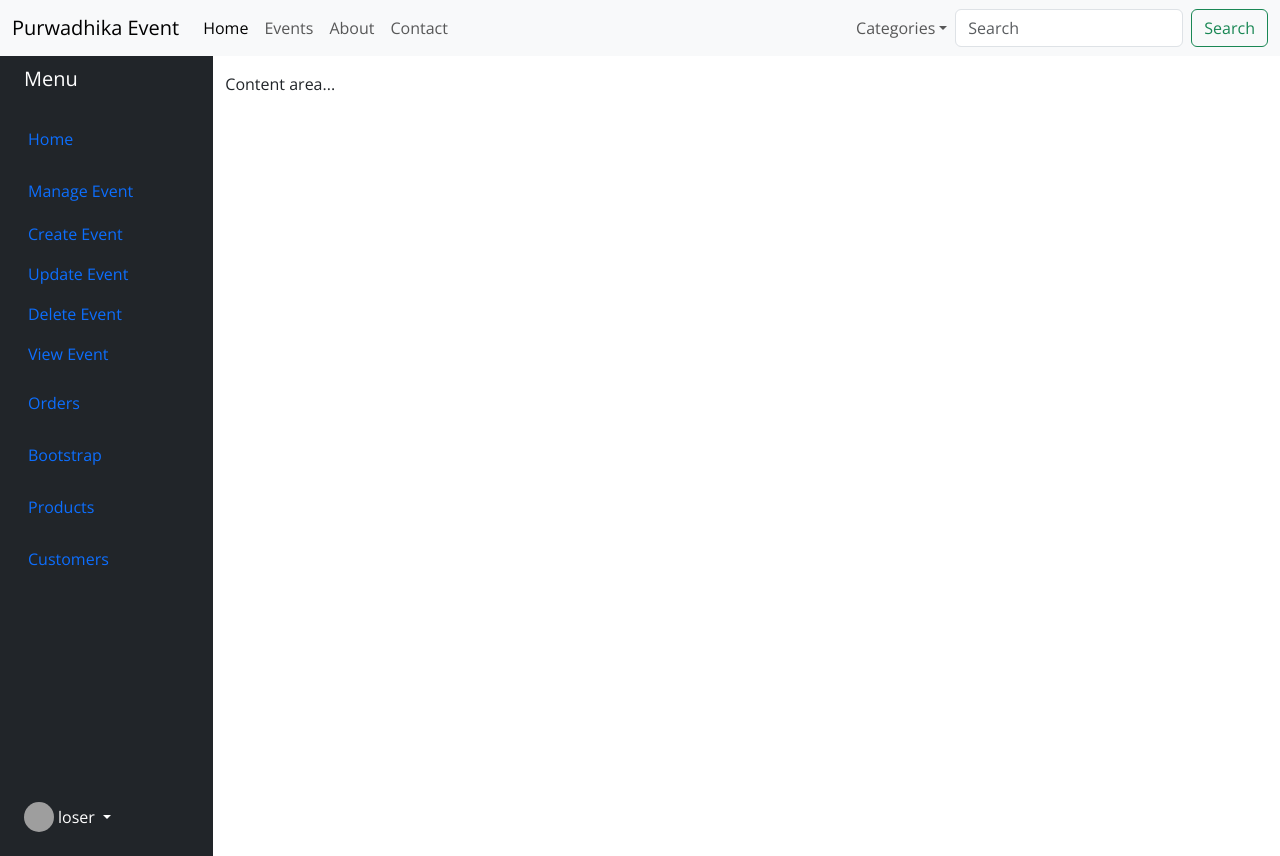
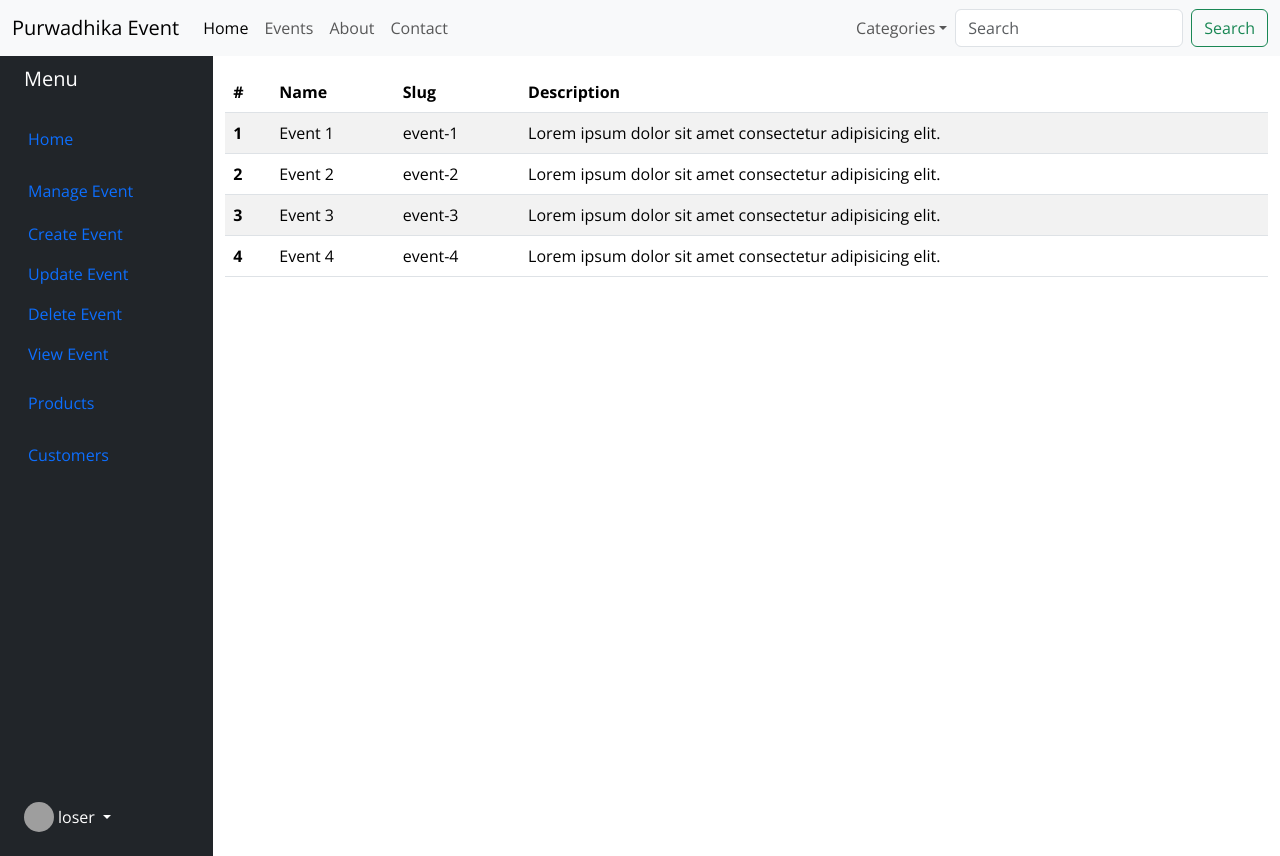
Before and after one commit to Vikkyroth/purwadhika-event-frontend, a Next.js app: page /manage_event in a window 1280 px wide. Built offline with nearby package versions, Linux system fonts and the light colour scheme; grey boxes are pictures that could not be loaded.

Commit message:
add table

```diff
--- a/src/components/SideBars.tsx
+++ b/src/components/SideBars.tsx
@@ -1,4 +1,5 @@
 import React from 'react'
+import TableListEvent from './TableListEvent'
 
 const SideBars = () => {
   return (
@@ -34,22 +35,7 @@ const SideBars = () => {
 
                         </ul>
                     </li>
-                    <li>
-                        <a href="#" className="nav-link px-0 align-middle">
-                            <i className="fs-4 bi-table"></i> <span className="ms-1 d-none d-sm-inline">Orders</span></a>
-                    </li>
-                    <li>
-                        <a href="#submenu2" data-bs-toggle="collapse" className="nav-link px-0 align-middle ">
-                            <i className="fs-4 bi-bootstrap"></i> <span className="ms-1 d-none d-sm-inline">Bootstrap</span></a>
-                        <ul className="collapse nav flex-column ms-1" id="submenu2" data-bs-parent="#menu">
-                            <li className="w-100">
-                                <a href="#" className="nav-link px-0"> <span className="d-none d-sm-inline">Item</span> 1</a>
-                            </li>
-                            <li>
-                                <a href="#" className="nav-link px-0"> <span className="d-none d-sm-inline">Item</span> 2</a>
-                            </li>
-                        </ul>
-                    </li>
+
                     <li>
                         <a href="#submenu3" data-bs-toggle="collapse" className="nav-link px-0 align-middle">
                             <i className="fs-4 bi-grid"></i> <span className="ms-1 d-none d-sm-inline">Products</span> </a>
@@ -92,7 +78,7 @@ const SideBars = () => {
             </div>
         </div>
         <div className="col py-3">
-            Content area...
+            <TableListEvent />
         </div>
     </div>
 </div>
--- /dev/null
+++ b/src/components/TableListEvent.tsx
@@ -0,0 +1,30 @@
+import React from 'react'
+import events from '@/data/events.json'
+
+const TableListEvent = () => {
+  return (
+    <table className="table table-striped">
+  <thead>
+    <tr>
+      <th scope="col">#</th>
+      <th scope="col">Name</th>
+      <th scope="col">Slug</th>
+      <th scope="col">Description</th>
+    </tr>
+  </thead>
+  <tbody>
+  {events.map((event, index) => (
+            <tr key={index}>
+            <th scope="row">{index + 1}</th>
+            <td>{event.name}</td>
+            <td>{event.slug}</td>
+            <td>{event.description}</td>
+          </tr>
+          ))}
+
+  </tbody>
+</table>
+  )
+}
+
+export default TableListEvent
```
